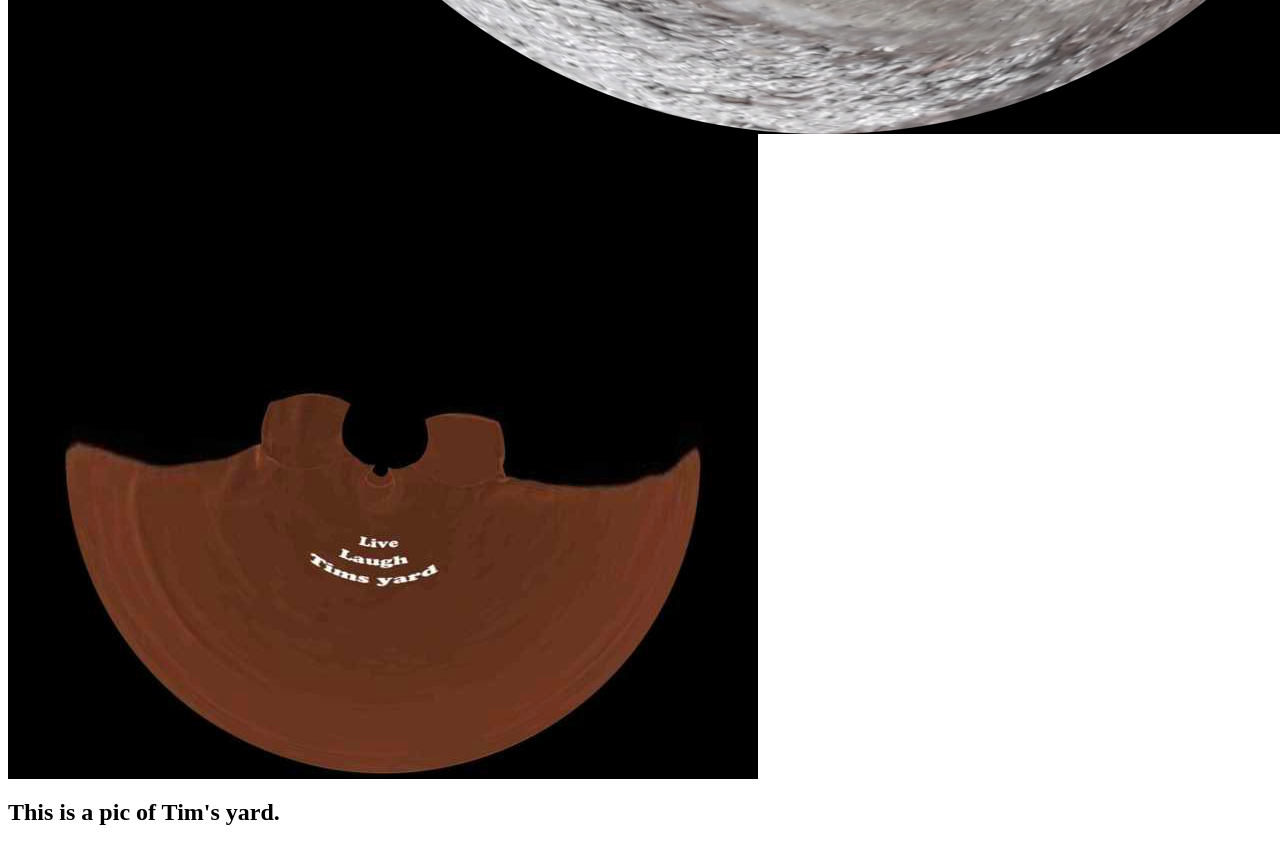
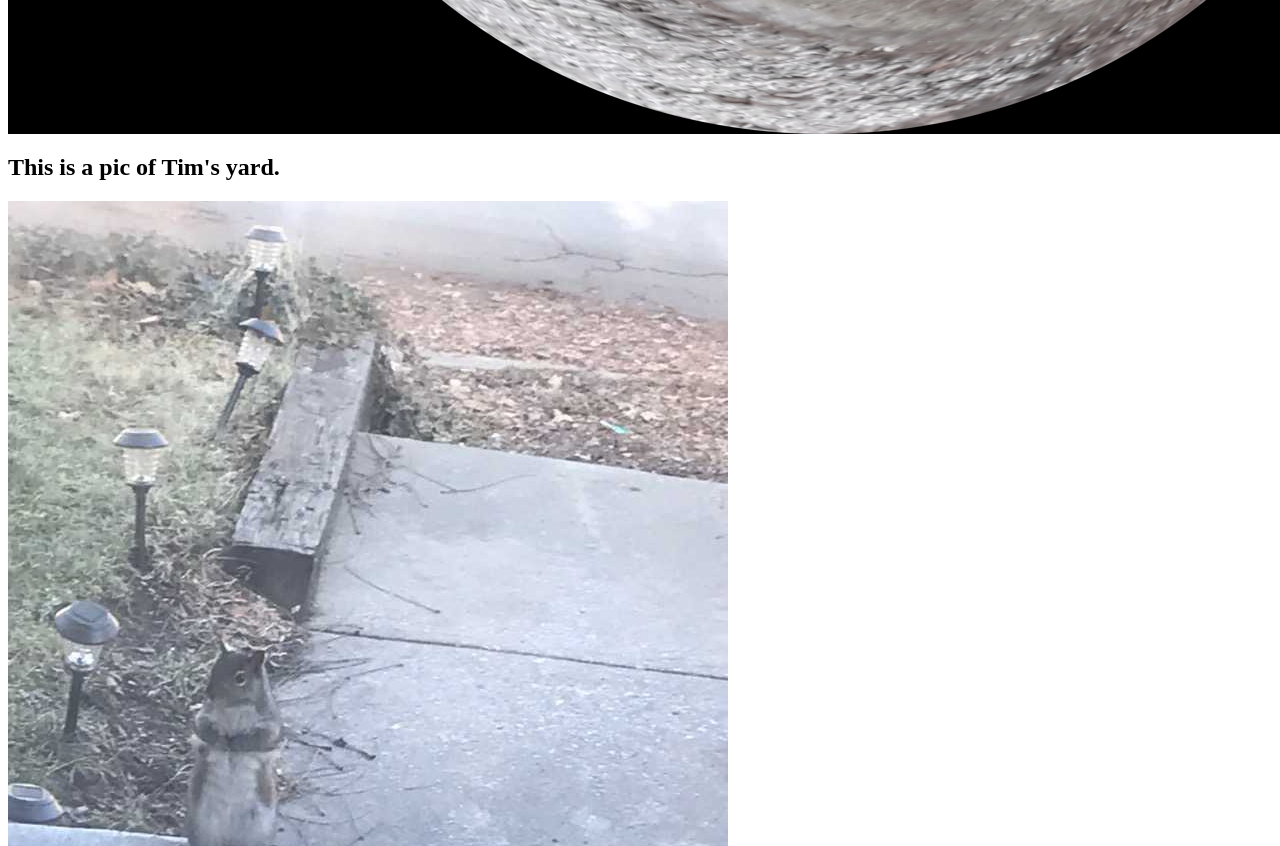
Before and after one commit to veryeasily/timsyard, a plain HTML site: page index.html in a window 1280 px wide. Shown: the part 6960-7806 px from the top of the page. Drawn offline with Linux system fonts and the light colour scheme.

Commit message:
Update index.html

```diff
--- a/index.html
+++ b/index.html
@@ -51,9 +51,6 @@
     <div>
       <img src='./timsyard2.jpeg' />
     </div>
-    <div>
-      <img src='./livelaugh.post.jpg' />
-    </div>
     <h2>
       This is a pic of Tim's yard.
     </h2>
```
